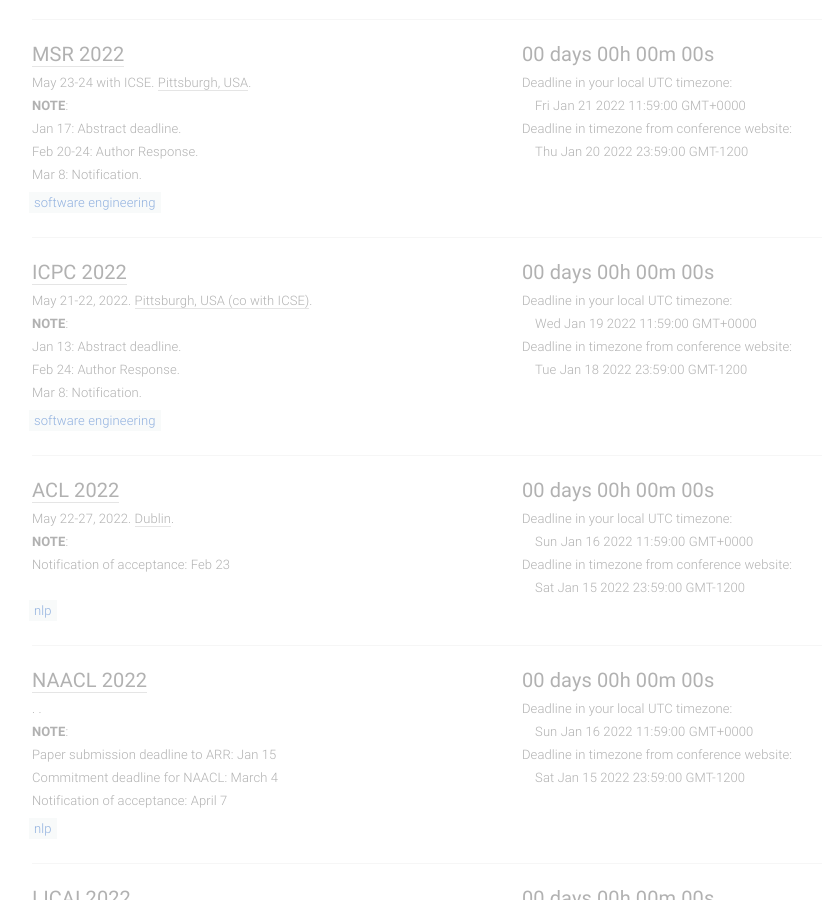
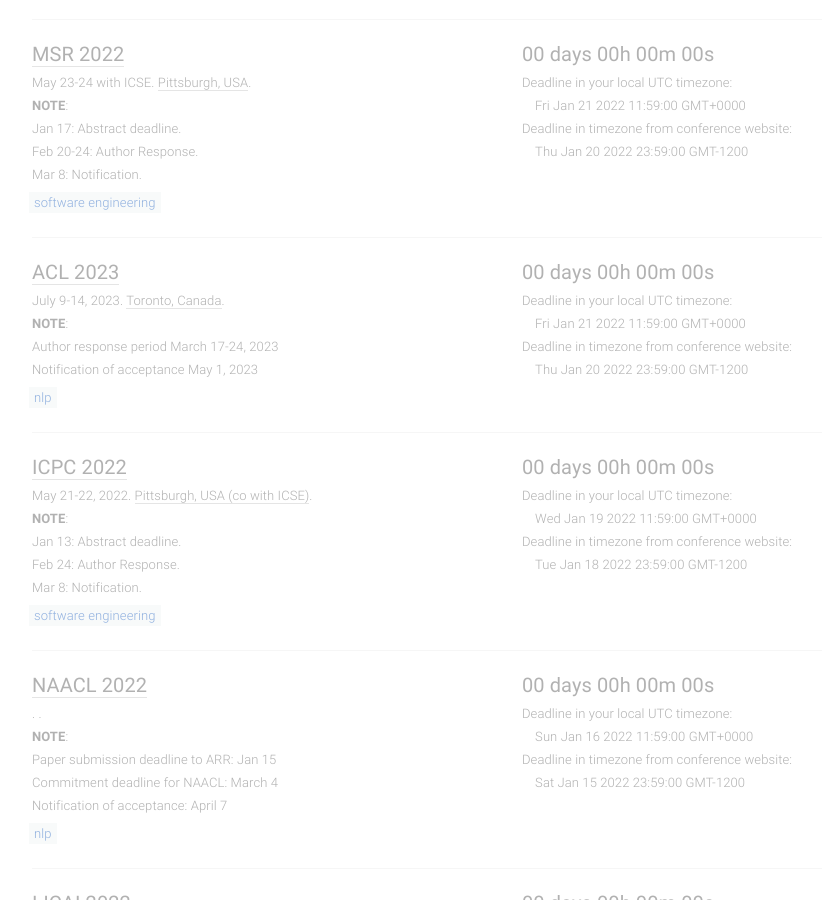
Before and after one commit to YanlinWang/DDL_netlify, a Jekyll site: the page built from index.html, in a window 1280 px wide and 900 px high, scrolled down 5168 px. Shown: the whole window, without its empty margins (133-955 px from the left). Built offline with Jekyll 4.4.1, drawn with Linux system fonts in a browser that asks for light colours.

Commit message:
Update conferences.yml

```diff
--- a/_data/conferences.yml
+++ b/_data/conferences.yml
@@ -416,16 +416,17 @@
 
 
 - title: ACL
-  year: 2022
+  year: 2023
   id: acl
-  link: https://www.2022.aclweb.org/calls
-  deadline: '2022-01-15 23:59:00'
+  link: https://2023.aclweb.org/calls/main_conference/
+  deadline: '2022-01-20 23:59:00'
   timezone: UTC-12
-  date: May 22-27, 2022
-  place: Dublin
+  date: July 9-14, 2023
+  place: Toronto, Canada
   sub: NLP
   note: '<b>NOTE</b>:
-         <br>Notification of acceptance:	Feb 23'
+         <br>Author response period	March 17-24, 2023
+         <br>Notification of acceptance	May 1, 2023'
 
 
 - title: NAACL
```
